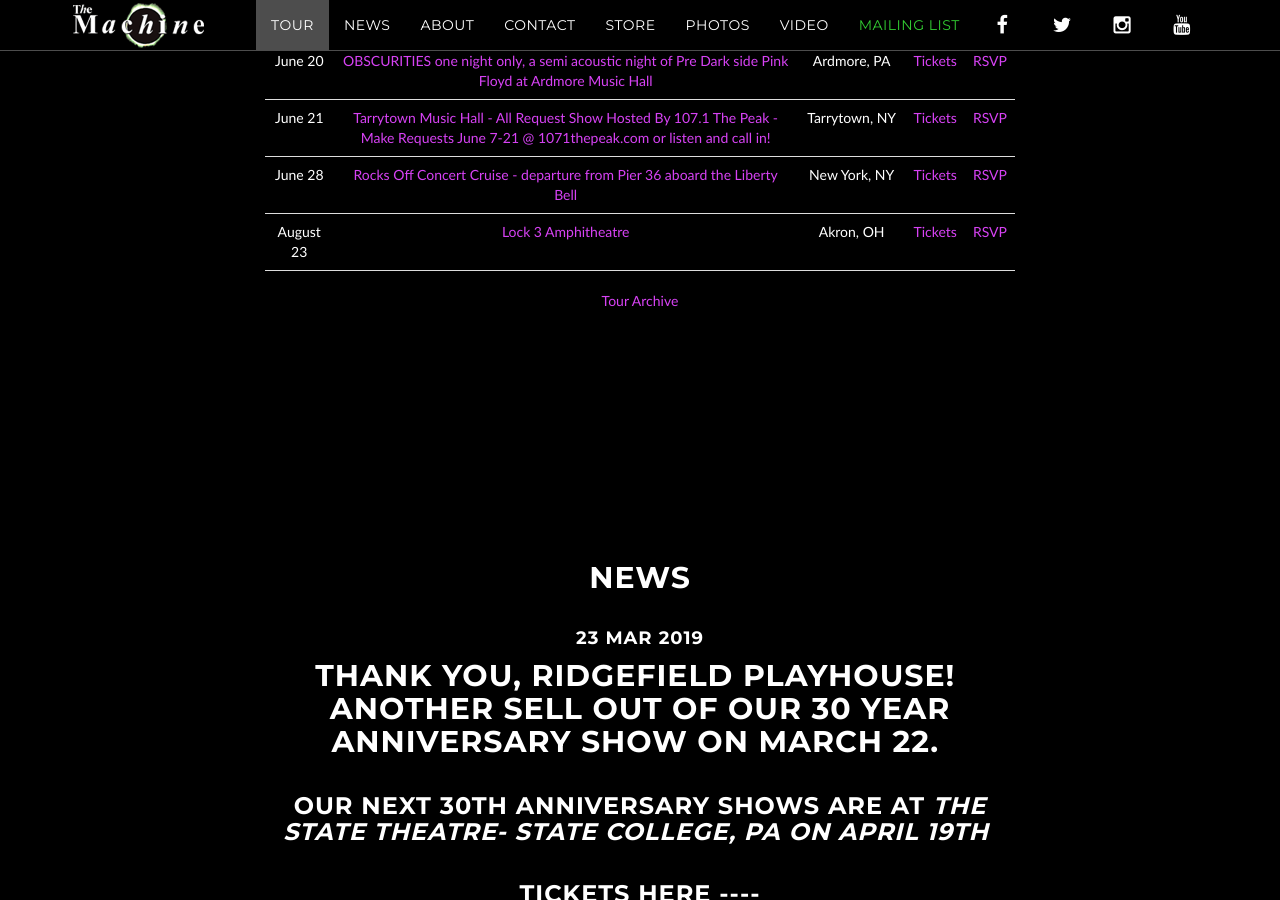
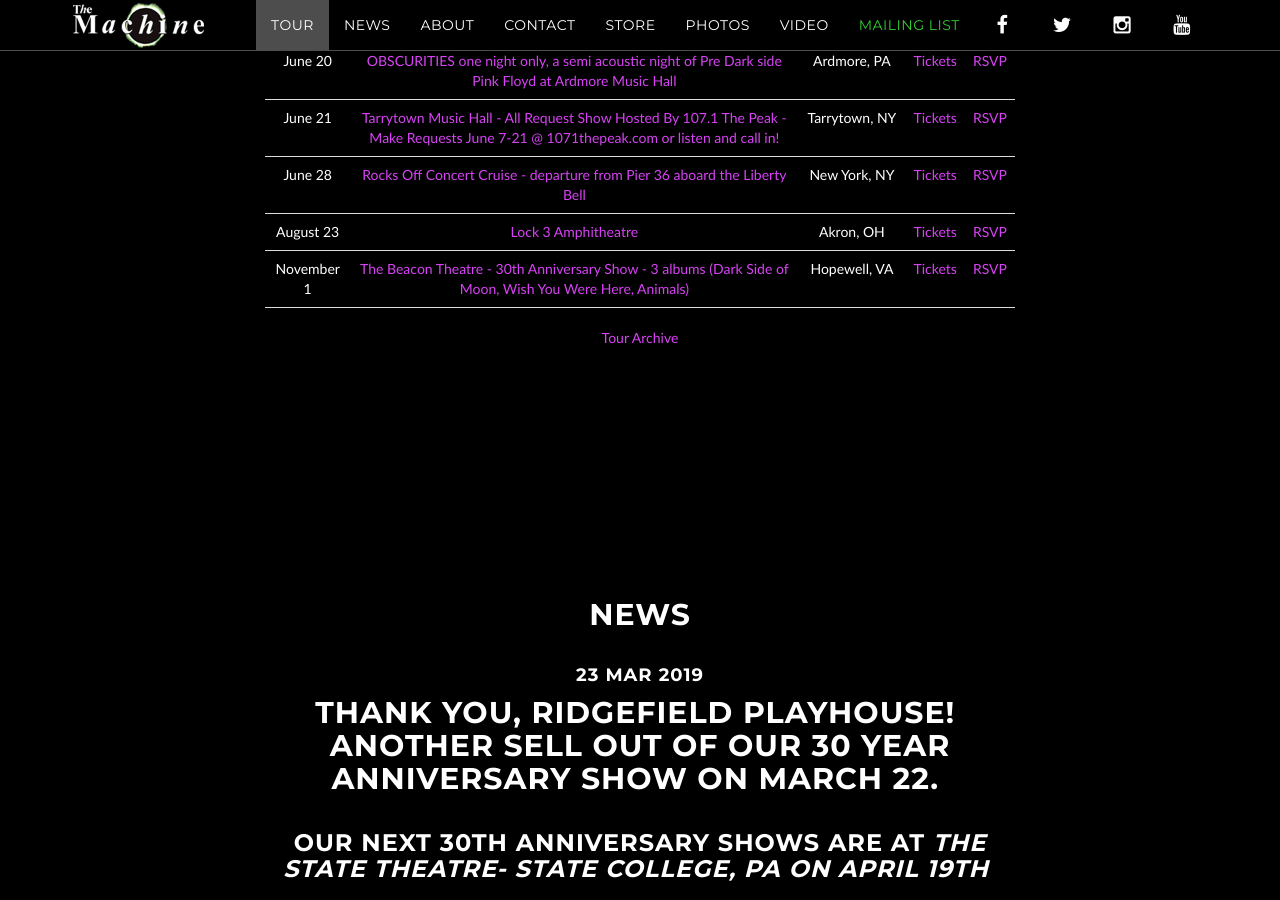
Before and after one commit to machineweb/machineweb.github.io, a Jekyll site: the page built from index.html, in a window 1280 px wide and 900 px high, scrolled down 1489 px. Built offline with Jekyll 4.4.1, drawn with Linux system fonts in a browser that asks for light colours; comment, search, counter and statistics services are not loaded.

Commit message:
New tour item

```diff
--- a/_data/tour.yml
+++ b/_data/tour.yml
@@ -3817,3 +3817,11 @@
     tickets-url: "https://www.etix.com/ticket/p/2800352/the-machine-performs-pink-floyd30th-anniversary-syracuse-the-palace-theatresyracuse"
     rsvp-url: "https://www.facebook.com/events/645964679173019/"
     order: "1560484800000"
+
+  - date: "November 1 2019"
+    venue: "The Beacon Theatre - 30th Anniversary Show - 3 albums (Dark Side of Moon, Wish You Were Here, Animals)"
+    venue-url: "https://www.myticketstobuy.com/event/1460"
+    location: "Hopewell, VA"
+    tickets-url: "https://www.myticketstobuy.com/event/1460"
+    rsvp-url: ""
+    order: "1572580800000"
```
